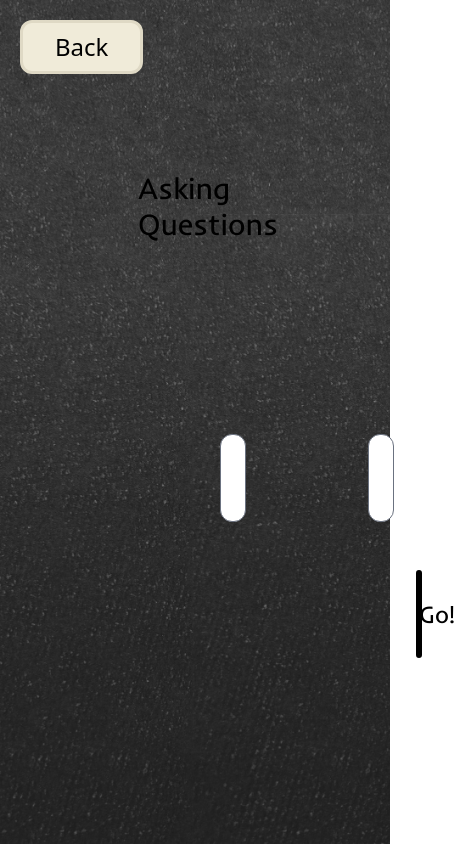
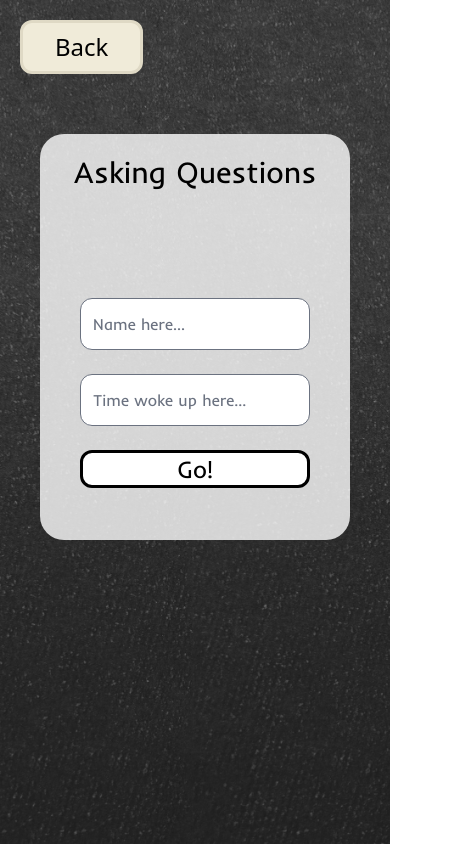
Before and after one commit to Kass-S/all-for-one-react, a React (Vite) app: page /AskingQuestions in a window 390 px wide. Shown: the whole page, 455 px wide, since content can reach past the window. Built offline with nearby package versions, Linux system fonts and the light colour scheme.

Commit message:
asking questions responsiveness updated

```diff
--- a/src/components/AskingQuestionsComponent.jsx
+++ b/src/components/AskingQuestionsComponent.jsx
@@ -25,21 +25,21 @@ const AskingQuestionsComponent = () => {
 
             <Link to="/pages"><button className="text-black text-2xl m-5 bg-[#F0EBD9] rounded-xl border-[#DFD9C5] border-[3px] p-2 px-8">Back</button></Link>
 
-            <div className="font-inder bg-white/80 grid mx-52 mt-14 grid-cols-5 grid-rows-4 rounded-3xl gap-y-6 pb-10">
+            <div className="font-inder bg-white/80 grid mx-10 lg:mx-52 mt-10 grid-cols-1 grid-rows-4 sm:grid-cols-3  lg:grid-cols-5 lg:grid-rows-4 rounded-3xl lg:gap-y-6 pb-10">
 
-                <p className="text-3xl flex justify-center my-5 col-span-5">Asking Questions</p>
+                <p className="text-3xl flex justify-center my-5 sm:col-span-3 lg:col-span-5">Asking Questions</p>
 
-                <p className="flex justify-center self-center col-start-[2] col-end-[5] row-[2] " >{display}</p>
+                <p className="flex justify-center self-center sm:col-span-3 lg:col-start-[2] lg:col-end-[5] row-[2] mx-2" >{display}</p>
 
-                <input type="text" placeholder="Name here..." className="bg-white border-1 col-start-2 col-end-4 row-[3] m-3 rounded-xl mr-40" onChange={(event) => {
+                <input type="text" placeholder="Name here..." className="bg-white border-1 lg:col-start-2 lg:col-end-4 row-[3] m-3 mx-10 lg:mx-0 rounded-xl lg:mr-40" onChange={(event) => {
                     setNameInput(event.target.value);
                 }} />
 
-                <input type="text" placeholder="Time woke up here..." className="bg-white border-1 col-start-3 col-end-5 row-[3] m-3 rounded-xl ml-40" onChange={(event) => {
+                <input type="text" placeholder="Time woke up here..." className="bg-white border-1 lg:col-start-3 lg:col-end-5 sm:col-[3] sm:row-[3] m-3 mx-10 lg:mx-0 rounded-xl lg:ml-40" onChange={(event) => {
                     setTimeInput(event.target.value);
                 }} />
 
-                <button className="text-2xl bg-white border-black border-[3px] col-start-2 col-end-5 row-[4] m-3 mx-52 rounded-xl cursor-pointer" onClick={displaySolution} >Go!</button>
+                <button className="text-2xl bg-white border-black border-[3px] lg:col-start-2 lg:col-end-5 sm:row-[4] sm:col-[2] m-3 mx-10 xl:mx-52 rounded-xl cursor-pointer" onClick={displaySolution} >Go!</button>
 
             </div>
         </div>
```
